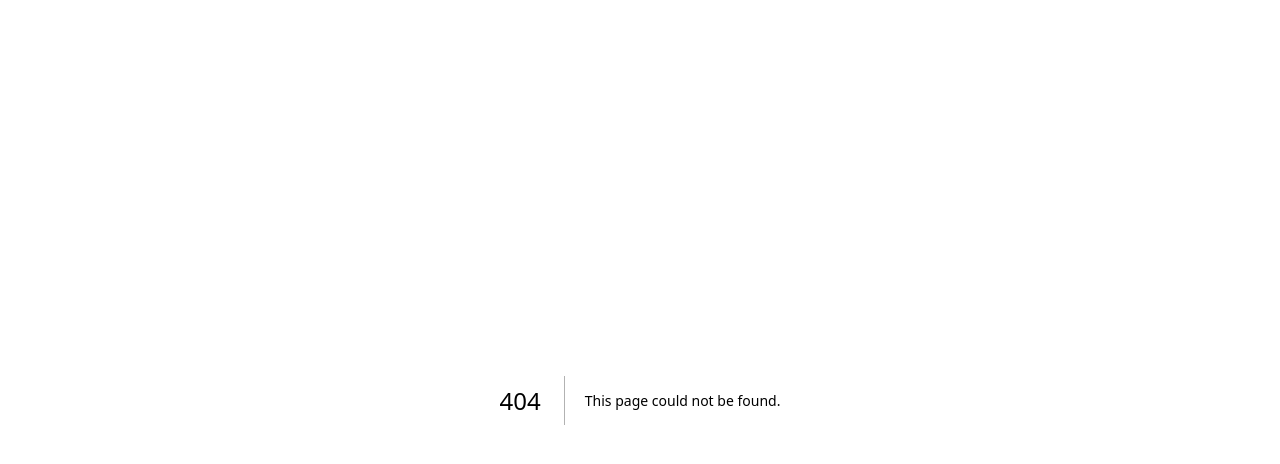
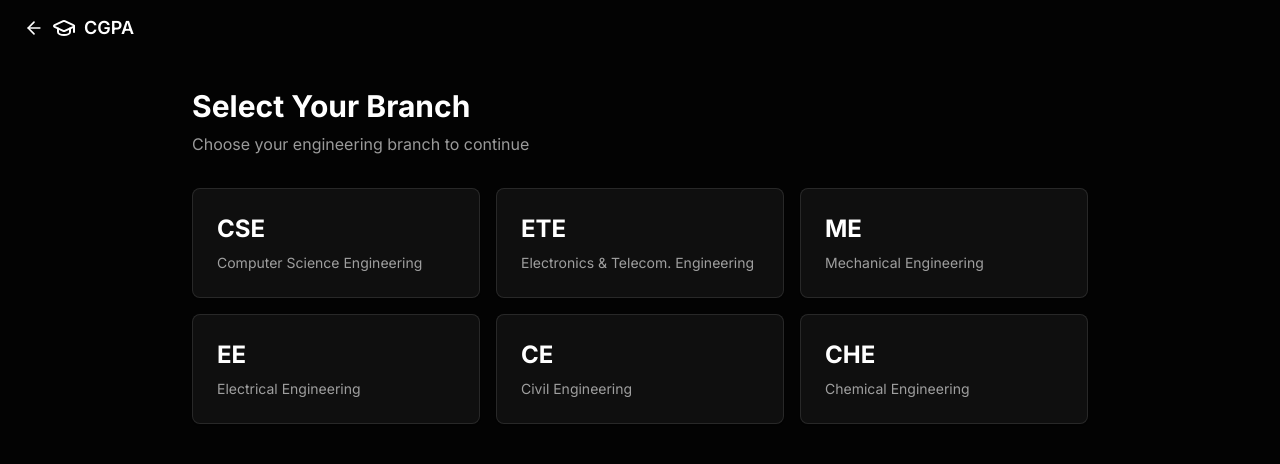
Before and after one commit to POBOROJO/CGPA, a Next.js app: page /branch in a window 1280 px wide. Before the commit this address had no page. Shown: the top 464 px of the page. Built offline with nearby package versions, Linux system fonts and the light colour scheme.

Commit message:
feat: implement branch selection and update CGPA calculator to support multiple branches

```diff
--- /dev/null
+++ b/app/branch/page.tsx
@@ -0,0 +1,68 @@
+"use client"
+
+import { useState } from "react"
+import { Card } from "@/components/ui/card"
+import { useRouter } from "next/navigation"
+import Link from "next/link"
+import { GraduationCap, ArrowLeft } from "lucide-react"
+import { motion } from "framer-motion"
+
+const branches = [
+  { id: "cse", name: "Computer Science Engineering", acronym: "CSE" },
+  { id: "ete", name: "Electronics & Telecom. Engineering", acronym: "ETE" },
+  { id: "me", name: "Mechanical Engineering", acronym: "ME" },
+  { id: "ee", name: "Electrical Engineering", acronym: "EE" },
+  { id: "ce", name: "Civil Engineering", acronym: "CE" },
+  { id: "che", name: "Chemical Engineering", acronym: "CHE" },
+]
+
+export default function BranchSelection() {
+  const router = useRouter()
+  const [selectedBranch, setSelectedBranch] = useState<string | null>(null)
+
+  const handleBranchSelect = (branchId: string) => {
+    setSelectedBranch(branchId)
+    router.push(`/calculator?branch=${branchId}`)
+  }
+
+  return (
+    <div className="min-h-screen flex flex-col bg-[#030303]">
+      <header className="px-4 lg:px-6 h-14 flex items-center">
+        <Link className="flex items-center justify-center" href="/">
+          <ArrowLeft className="h-5 w-5 text-white mr-2" />
+          <GraduationCap className="h-6 w-6 text-white" />
+          <span className="ml-2 text-lg font-semibold text-white">CGPA</span>
+        </Link>
+      </header>
+      <main className="flex-1 container mx-auto px-4 py-8">
+        <div className="max-w-4xl mx-auto">
+          <h1 className="text-3xl font-bold text-white mb-2">Select Your Branch</h1>
+          <p className="text-white/60 mb-8">Choose your engineering branch to continue</p>
+
+          <div className="grid grid-cols-1 md:grid-cols-2 lg:grid-cols-3 gap-4">
+            {branches.map((branch, index) => (
+              <motion.div
+                key={branch.id}
+                initial={{ opacity: 0, y: 20 }}
+                animate={{ opacity: 1, y: 0 }}
+                transition={{ duration: 0.3, delay: index * 0.1 }}
+              >
+                <Card
+                  className={`p-6 cursor-pointer transition-all hover:scale-105 ${
+                    selectedBranch === branch.id
+                      ? "bg-white/10 border-white/20"
+                      : "bg-white/5 border-white/10 hover:bg-white/10"
+                  }`}
+                  onClick={() => handleBranchSelect(branch.id)}
+                >
+                  <h3 className="text-2xl font-bold text-white mb-2">{branch.acronym}</h3>
+                  <p className="text-white/60 text-sm">{branch.name}</p>
+                </Card>
+              </motion.div>
+            ))}
+          </div>
+        </div>
+      </main>
+    </div>
+  )
+}
--- a/app/calculator/page.tsx
+++ b/app/calculator/page.tsx
@@ -1,29 +1,49 @@
-"use client"
+"use client";
 
-import { useState } from "react"
-import { Card } from "@/components/ui/card"
-import { Input } from "@/components/ui/input"
-import { Label } from "@/components/ui/label"
-import { Button } from "@/components/ui/button"
-import { ThemeToggle } from "@/components/theme-toggle"
-import { GraduationCap } from "lucide-react"
-import Link from "next/link"
-import { SignedIn, UserButton } from "@clerk/nextjs"
+import { useState } from "react";
+import { Card } from "@/components/ui/card";
+import { Input } from "@/components/ui/input";
+import { Label } from "@/components/ui/label";
+import { Button } from "@/components/ui/button";
+import { ThemeToggle } from "@/components/theme-toggle";
+import { ArrowLeft, GraduationCap } from "lucide-react";
+import Link from "next/link";
+import { SignedIn, UserButton } from "@clerk/nextjs";
+import { useSearchParams } from "next/navigation";
 
-const semesterCredits = [18, 20, 24, 22, 22, 22, 20, 18]
+const branchCredits = {
+  cse: [18, 20, 24, 22, 22, 22, 20, 18],
+  ete: [18, 20, 24, 21, 23, 22, 22, 21],
+  me: [18, 20, 24, 22, 22, 22, 20, 18],
+  ee: [18, 20, 24, 22, 22, 22, 20, 18],
+  ce: [18, 20, 24, 22, 22, 22, 20, 18],
+  che: [18, 20, 24, 22, 22, 22, 20, 18]
+}
+
+const branchNames = {
+  cse: "Computer Science Engineering",
+  ete: "Electronics & Telecom. Engineering",
+  me: "Mechanical Engineering",
+  ee: "Electrical Engineering",
+  ce: "Civil Engineering",
+  che: "Chemical Engineering"
+}
 
 export default function Calculator() {
   const [sgpa, setSgpa] = useState<number[]>(Array(8).fill(0))
   const [cgpa, setCgpa] = useState<number | null>(null)
+  const searchParams = useSearchParams()
+  const branch = searchParams.get("branch") || "cse"
 
   const calculateCGPA = () => {
     let totalCredits = 0
     let weightedSum = 0
+    const credits = branchCredits[branch as keyof typeof branchCredits]
 
     for (let i = 0; i < sgpa.length; i++) {
       if (sgpa[i] > 0) {
-        weightedSum += sgpa[i] * semesterCredits[i]
-        totalCredits += semesterCredits[i]
+        weightedSum += sgpa[i] * credits[i]
+        totalCredits += credits[i]
       }
     }
 
@@ -41,22 +61,28 @@ export default function Calculator() {
   return (
     <div className="min-h-screen flex flex-col">
       <header className="px-4 lg:px-6 h-14 flex items-center border-b">
-        <Link className="flex items-center justify-center" href="/">
+        <Link
+          className="flex items-center justify-center"
+          href="/branch-selection"
+        >
+          <ArrowLeft className="h-5 w-5 mr-2" />
           <GraduationCap className="h-6 w-6" />
-          <span className="ml-2 text-lg font-semibold">CGPA</span>
+          <span className="ml-2 text-lg font-semibold">CGPA Calculator</span>
         </Link>
-        <div className="ml-auto">
-          {/* <ThemeToggle /> */}
-          <SignedIn><UserButton /></SignedIn>
-        </div>
       </header>
       <div className="container mx-auto py-8 flex-1">
-        <h1 className="text-3xl font-bold text-center mb-8">CGPA Calculator</h1>
+        <h1 className="text-3xl font-bold text-center mb-2">CGPA Calculator</h1>
+        <p className="text-muted-foreground text-center mb-8">
+          {branchNames[branch as keyof typeof branchNames]}
+        </p>
         <div className="grid grid-cols-1 md:grid-cols-2 lg:grid-cols-4 gap-4">
-          {semesterCredits.map((credits, index) => (
+          {branchCredits[branch as keyof typeof branchCredits].map(
+            (credits, index) => (
               <Card key={index} className="p-4">
                 <div className="space-y-2">
-                <Label htmlFor={`semester-${index + 1}`}>Semester {index + 1}</Label>
+                  <Label htmlFor={`semester-${index + 1}`}>
+                    Semester {index + 1}
+                  </Label>
                   <Input
                     id={`semester-${index + 1}`}
                     type="number"
@@ -67,10 +93,13 @@ export default function Calculator() {
                     value={sgpa[index] || ""}
                     onChange={(e) => handleSGPAChange(index, e.target.value)}
                   />
-                <p className="text-sm text-muted-foreground">Credits: {credits}</p>
+                  <p className="text-sm text-muted-foreground">
+                    Credits: {credits}
+                  </p>
                 </div>
               </Card>
-          ))}
+            )
+          )}
         </div>
         <div className="mt-8 flex flex-col items-center gap-4">
           <Button onClick={calculateCGPA} size="lg">
@@ -86,5 +115,5 @@ export default function Calculator() {
         </div>
       </div>
     </div>
-  )
+  );
 }
```
Lines whose indentation alone changed are shown as unchanged.
